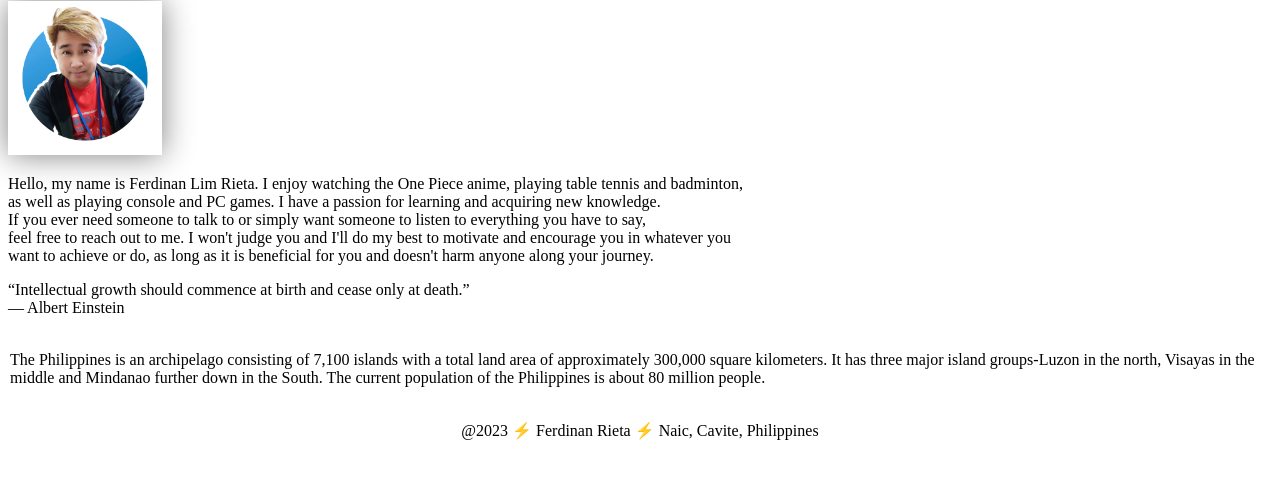
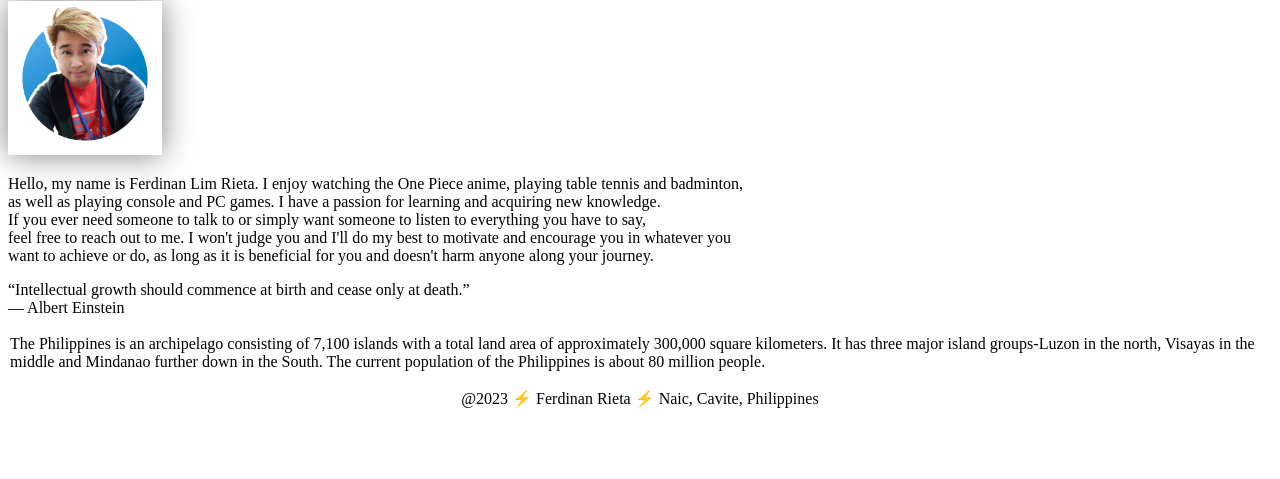
Before and after one commit to frieta/wdd130, a plain HTML site: page index.html in a window 1280 px wide. Shown: the part 281-760 px from the top of the page. Drawn offline with Linux system fonts and the light colour scheme.

Commit message:
CSS Update

```diff
--- a/styles/styles.css
+++ b/styles/styles.css
@@ -20,10 +20,10 @@ main img {
 p {
     padding: 0;
 }
-aside {
+aside p {
     padding: 2px;
 }
-footer {
+footer p {
     margin-top: 1px;
     border-top: 1px;
     text-align: center;
```
